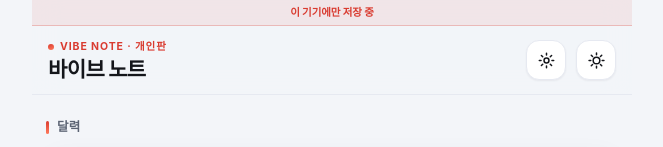
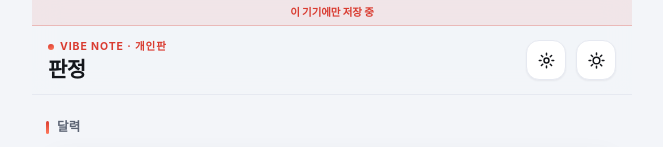
Before and after one commit to sibssae101-glitch/vibe-note-private, a plain HTML site: page index.html in a window 1280 px wide. Shown: the top 147 px of the page, without its empty margins (308-971 px from the left). Drawn offline with Linux system fonts and the light colour scheme; no server answers.

Commit message:
앱 이름 판정, 새 아이콘으로 교체

```diff
--- a/index.html
+++ b/index.html
@@ -7,11 +7,11 @@
 <meta name="theme-color" id="vn-tc" content="#f3f5f9">
 <meta name="apple-mobile-web-app-capable" content="yes">
 <meta name="apple-mobile-web-app-status-bar-style" content="default">
-<meta name="apple-mobile-web-app-title" content="바이브 노트">
-<title>바이브 노트</title>
+<meta name="apple-mobile-web-app-title" content="판정">
+<title>판정</title>
 <meta name="description" content="한 일·내가 세운 기준·결정한 것을 날마다 한 줄씩 적는 노트. 열면 바로 쓰고 이 기기에 저장됩니다. 구글 계정을 연결하면 내 드라이브로 이어집니다.">
 <meta property="og:type" content="website">
-<meta property="og:title" content="바이브 노트">
+<meta property="og:title" content="판정">
 <meta property="og:description" content="한 일·내가 세운 기준·결정한 것을 날마다 한 줄씩 적는 노트 · 열면 바로, 이 기기에 저장">
 <meta property="og:image" content="https://sibssae101-glitch.github.io/vibe-note-private/icon-512.png">
 <meta name="twitter:card" content="summary">
@@ -674,7 +674,7 @@
 <div class="topbar" id="topbar">
   <div class="brand">
     <div class="eyebrow"><i></i>VIBE NOTE · 개인판</div>
-    <h1>바이브 노트</h1>
+    <h1>판정</h1>
   </div>
   <button class="theme" id="set-btn" type="button" aria-label="설정">
     <svg viewBox="0 0 24 24" fill="none" stroke="currentColor" stroke-width="1.9" stroke-linecap="round" stroke-linejoin="round">
```
Also changed, not shown: icon-180.png, icon-192.png, icon-512.png, icon-maskable-512.png, manifest.webmanifest.
